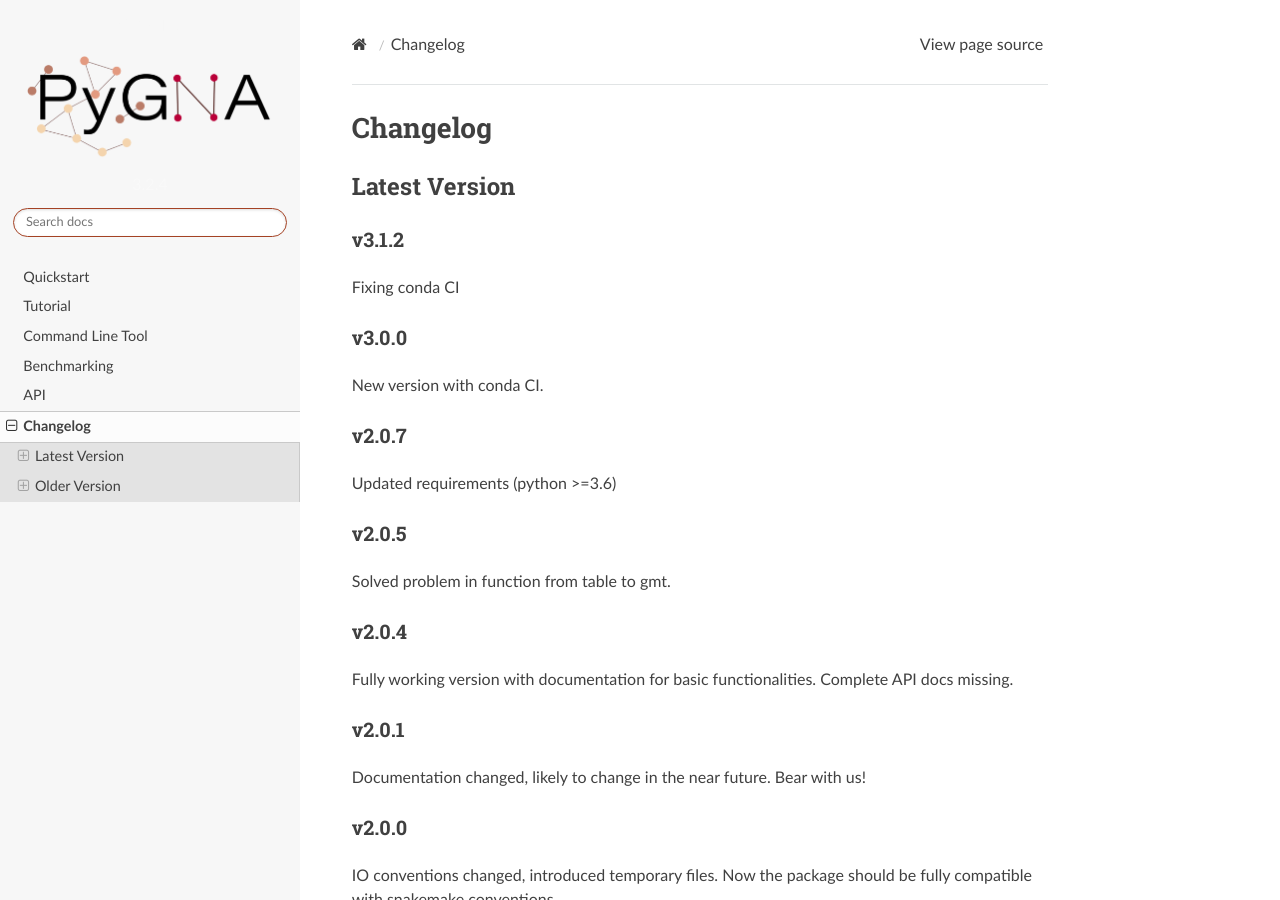
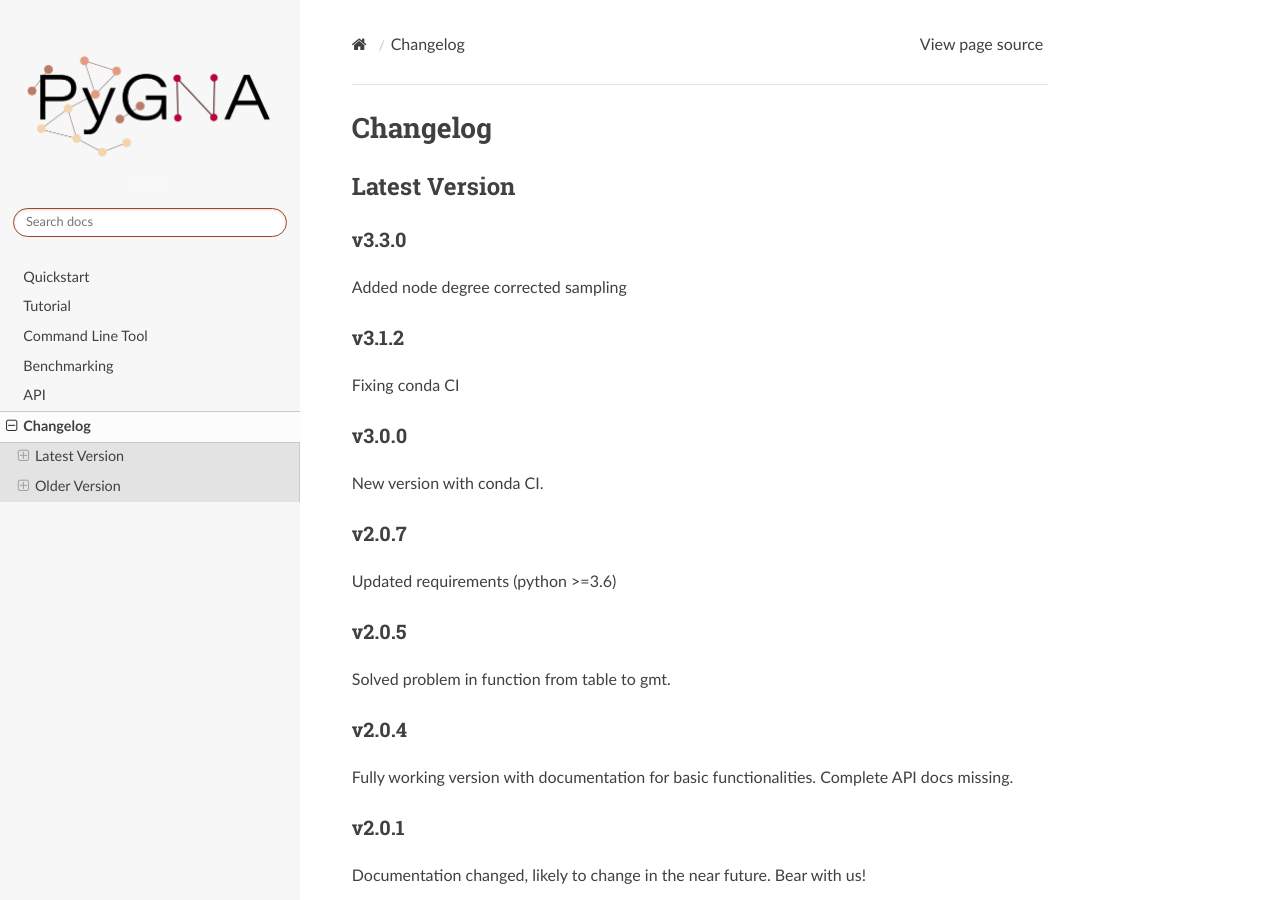
Before and after one commit to stracquadaniolab/pygna, a Sphinx documentation site: the page built from docs/changelog.rst, in a window 1280 px wide and 900 px high. Built offline with Sphinx 7.4.7 and the Read the Docs theme 2.0.0, drawn with Linux system fonts in a browser that asks for light colours.

Commit message:
merged and updated version with degree corrected sampling

```diff
--- a/docs/changelog.rst
+++ b/docs/changelog.rst
@@ -3,6 +3,10 @@ Changelog
 
 Latest Version
 --------------
+v3.3.0
++++++++
+Added node degree corrected sampling
+
 v3.1.2
 +++++++
 Fixing conda CI
```
